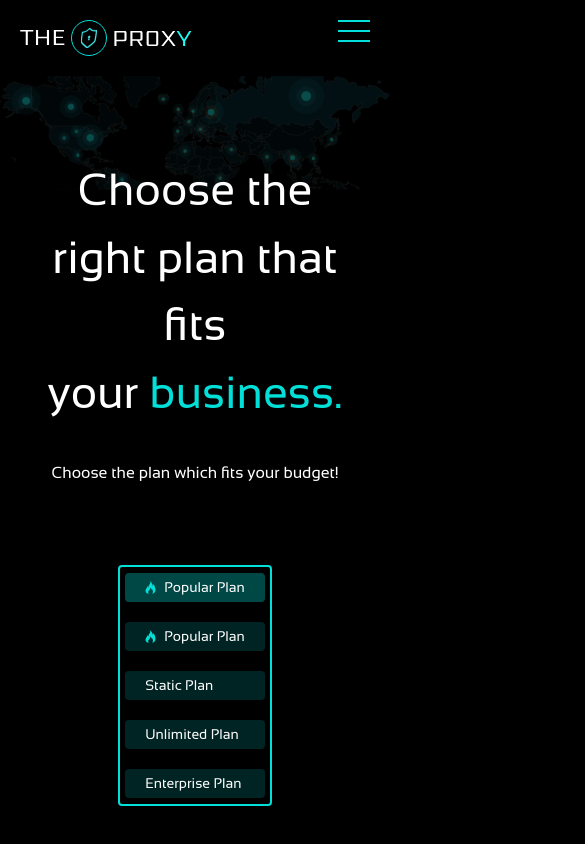
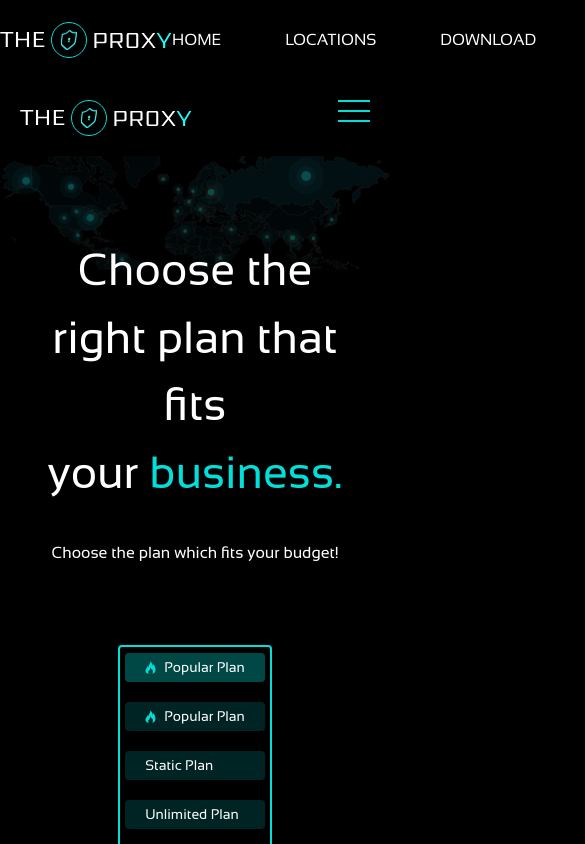
Before and after one commit to HUSNAINGAUHER/Proxy, a Next.js app: page /pricing in a window 390 px wide. Shown: the top 844 px of the page, 585 px wide, since content can reach past the window. Built offline with nearby package versions, Linux system fonts and the light colour scheme.

Commit message:
Hamburger

```diff
--- a/src/components/Buttons/Button.tsx
+++ b/src/components/Buttons/Button.tsx
@@ -26,11 +26,13 @@ export const PrimaryButton = ({ onClick, text, ghost = false, showArrow, full }:
   return (
     <div
       onClick={onClick}
-      className={`border-blue-200 border rounded px-6 py-2 ${
-        ghost ? 'text-blue-200' : 'text-black'
-      } ${ghost ? 'bg-transparent' : 'bg-blue-200'} cursor-pointer flex ${
-        full ? 'w-full ' : 'w-max'
-      } ${full ? 'justify-center' : 'justify-between'} gap-x-5`}
+      className={`hover:px-8 transition-all ${
+        !ghost ? 'hover:bg-transparent' : 'hover:bg-blue-200'
+      }  border-blue-200 border rounded px-6 py-2 ${ghost ? 'text-blue-200' : 'text-black'} ${
+        ghost ? 'bg-transparent' : 'bg-blue-200'
+      } cursor-pointer flex ${full ? 'w-full ' : 'w-max'} ${
+        full ? 'justify-center' : 'justify-between'
+      } gap-x-5 ${!ghost ? 'hover:text-blue-200' : 'hover:text-black'}`}
       style={{ fontSize: '15px' }}
     >
       {text}
@@ -46,9 +48,7 @@ export const WindowDownloadButton = ({ onClick, version }: any) => {
       className={`border-blue-200 bg-blue-200 border rounded px-7 py-2 gap-x-20 cursor-pointer flex w-max text-black justify-between`}
     >
       <div>
-        <div style={{ fontSize: '19px' }} >
-          DOWNLOAD
-        </div>
+        <div style={{ fontSize: '19px' }}>DOWNLOAD</div>
         <div style={{ fontSize: '13px' }}>{version}</div>
       </div>
       <Image src='/assets/images/WindowsIcon.svg' height={31} width={26} alt='' />
--- a/src/components/DownloadBanner.tsx
+++ b/src/components/DownloadBanner.tsx
@@ -1,6 +1,9 @@
 import Image from 'next/image'
+import { useRouter } from 'next/router'
 
 export const DownloadBanner = () => {
+  const { push } = useRouter()
+
   return (
     <div style={{ backgroundColor: '#00100F' }}>
       <div
@@ -10,6 +13,9 @@ export const DownloadBanner = () => {
         <>
           <div className='text-xl'>Download the IP Changer App For Windows</div>
           <Image
+            onClick={() => {
+              push('download')
+            }}
             src={'/assets/images/WinIcon.svg'}
             width={133}
             height={41}
--- a/src/layouts/Header.tsx
+++ b/src/layouts/Header.tsx
@@ -14,19 +14,19 @@ export const Header = () => {
     const element = document.getElementsByTagName('body')[0]
     if (open) {
       element?.setAttribute('style', 'overflow:hidden')
-    }
-    else {
+    } else {
       element?.setAttribute('style', 'overflow:shown')
     }
   }, [open])
   return (
     <>
+      <div className='sm:hidden md:block'>
         <div
-        className='flex flex-wrap justify-between align-center py-4 xs:hidden md:visible'
-        style={{ maxWidth: '1350px', width: '100%', margin: '0 auto' }}
+          className='flex justify-between align-center py-4'
+          style={{ maxWidth: '1350px', width: '100%', margin: '0 auto', visibility: 'visible' }}
         >
           <Image alt='logo' src='/assets/images/Logo.svg' width={172} height={36} />
-        <div className='flex-row flex-wrap flex justify-between gap-x-16 align-center'>
+          <div className='flex-row  flex justify-between gap-x-16 align-center'>
             {Routes.map((R, index) => (
               <a
                 key={index}
@@ -39,6 +39,7 @@ export const Header = () => {
             <div className='flex-row flex justify-between gap-x-4'>
               <Button ghost={true} text='LOGIN' onClick={() => push('login')} />
               <Button text='SIGNUP' onClick={() => push('signup')} />
+            </div>
           </div>
         </div>
       </div>
@@ -57,7 +58,10 @@ export const Header = () => {
           </div>
         </div>
 
-        <div className={`fixed w-full h-full bg-black ${open ? 'visible' : 'hidden'}`} style={{zIndex:10}}>
+        <div
+          className={`fixed w-full h-full bg-black ${open ? 'visible' : 'hidden'}`}
+          style={{ zIndex: 10 }}
+        >
           <div className='flex justify-end px-5 py-5' onClick={() => setOpen(false)}>
             <svg
               xmlns='http://www.w3.org/2000/svg'
--- a/src/pages/download.tsx
+++ b/src/pages/download.tsx
@@ -24,7 +24,7 @@ const Download = () => {
             <PrimaryButton
               text='View Locations'
               onClick={() => {
-                push('location')
+                push('locations')
               }}
               showArrow
             />
--- a/src/pages/index.tsx
+++ b/src/pages/index.tsx
@@ -19,7 +19,7 @@ const Index = () => {
           >
             <div className='mt-10 flex gap-8'>
               <PrimaryButton text='DOWNLOAD' onClick={() => push('/download')} />
-              <PrimaryButton ghost text='LOCATIONS' onClick={() => push('/location')} />
+              <PrimaryButton ghost text='LOCATIONS' onClick={() => push('/locations')} />
             </div>
           </MainSection>
         </div>
--- a/src/pages/login.tsx
+++ b/src/pages/login.tsx
@@ -1,8 +1,10 @@
 import { PrimaryButton } from '@/components/Buttons/Button'
 import { TextField } from '@/components/TextFiled'
 import Image from 'next/image'
+import { useRouter } from 'next/router'
 
 const Login = () => {
+  const { push } = useRouter()
   return (
     <>
       <div style={{ position: 'absolute', width: '100%' }}>
@@ -32,7 +34,7 @@ const Login = () => {
           </div>
 
           <div className='mt-7 flex items-center gap-x-2'>
-            <PrimaryButton text='Continue' />
+            <PrimaryButton text='Continue' onClick={() => push('/')} />
             <div className='text-sm'>
               New Here? <a>Create an Account</a>
             </div>
--- a/src/styles/global.css
+++ b/src/styles/global.css
@@ -39,6 +39,8 @@ body {
   font-size: 35px;
 }
 
+
+
 .text-4xl {
   font-size: 64px;
 }
```
Lines whose indentation alone changed are shown as unchanged.
